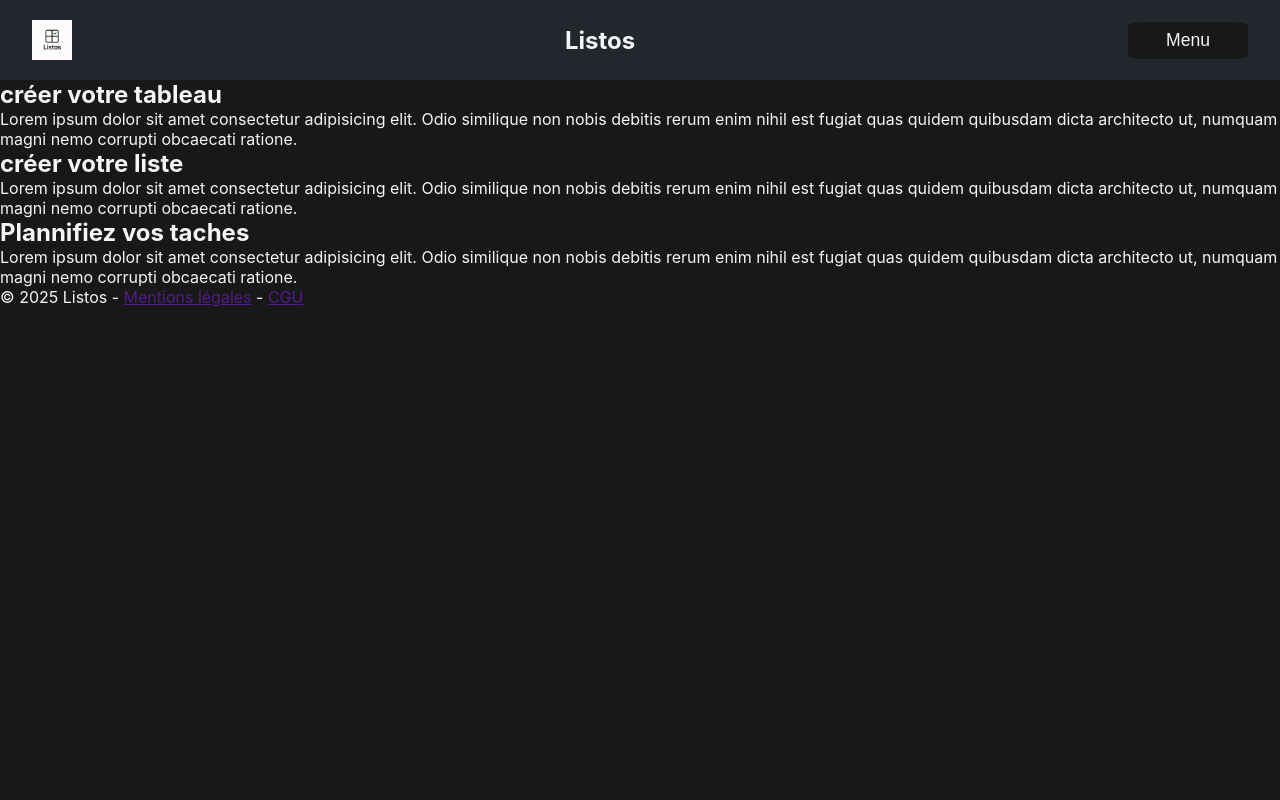
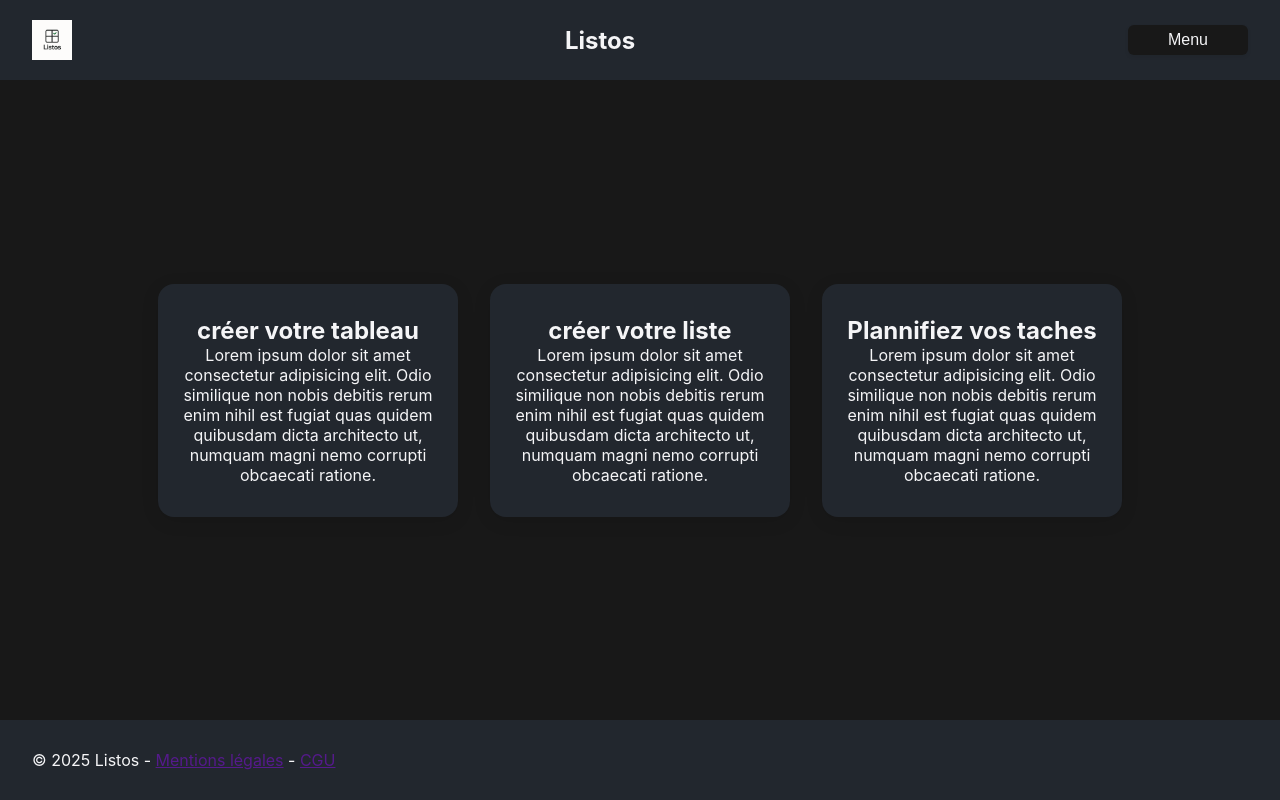
Before and after one commit to joch0117/Listos, a PHP site: page / in a window 1280 px wide. Run offline with PHP 8.4, Linux system fonts and the light colour scheme.

Commit message:
page d'acceuil +dropdown js

```diff
--- /dev/null
+++ b/front-end/asset/js/dropdown.js
@@ -0,0 +1,12 @@
+//fonction pour le menu page d'acceuil dropdown menu
+console.log("Acceuil");
+
+//dropdown menu
+document.addEventListener('DOMContentLoaded',function(){
+    const btn = document.getElementById("dropdownToggle");
+    const menu = btn.parentNode;
+    btn.addEventListener("click", function(e){
+        console.log("bouton clické")
+        menu.classList.toggle("open");
+    });
+});
--- /dev/null
+++ b/front-end/asset/style/components/_acceuil.scss
@@ -0,0 +1,44 @@
+@use '../variables.scss' as v;
+
+.acceuil{
+    display:flex;
+    flex-direction: row;
+    align-items: center;
+    justify-content: center;
+    padding: 2rem 1rem;
+    gap:2rem;
+}
+
+.b-card{
+    background-color: v.$secondary;
+    color: v.$text;
+    border-radius: 1rem;
+    box-shadow: 0 4px 18px rgba(0,0,0,0.10);
+    padding:2rem 1.5rem;
+    max-width: 300px;
+    min-width:240px;
+    height:75%;
+    flex: 1 1 250px;
+    display: flex;
+    flex-direction: column;
+    align-items:center;
+    text-align:center;
+    transition:box-shadow 0.2s;
+}
+
+.b-card:hover {
+    box-shadow: 0 8px 28px rgba(0,0,0,0.16);    // effet d’ombre plus forte au survol
+    transform: translateY(-4px) scale(1.03);
+}
+
+@media (max-width: 900px) {
+    .acceuil {
+    flex-direction: column;
+    align-items: stretch;
+    gap: 1.2rem;
+    }
+    .b-card {
+    max-width: 100%;
+    width: 100%;
+    }
+}
--- a/front-end/asset/style/components/_card.scss
+++ /dev/null
@@ -1,6 +0,0 @@
-@use '../variables';
-
-.card{
-    background-color: v.$secondary;
-    display: flex;
-}
--- /dev/null
+++ b/front-end/asset/style/components/_footer.scss
@@ -0,0 +1,13 @@
+@use '../variables.scss' as v;
+
+footer{
+    background-color: v.$secondary;
+    height:5rem;
+    display: flex;
+    align-items: center;
+    justify-content:space-between;
+    margin: 0 auto;
+    height:5rem;
+    padding:0 2rem;
+    width: 100%;
+}
--- a/front-end/asset/style/components/_header.scss
+++ b/front-end/asset/style/components/_header.scss
@@ -30,15 +30,60 @@
 .dropbtn{
     background-color:v.$primary;
     color:v.$text;
-    border-radius:12%;
-    padding: 0.5rem 0.5rem;
+    border-radius:0.375rem;
+    padding: 0.375rem 0.75rem;
     border: none;
-    font-size: 1.1rem;
+    font-size: 1rem;
     min-width: 120px;
     cursor:pointer;
     transition: background 0.2;
+    box-shadow: 0 2px 4px rgba(0,0,0,0.07);
+}
+
+.dropbtn:hover,
+.dropbtn:focus {
+    background: v.$text;
+    color: v.$primary;
+    outline: none;
+    border: 1.5px solid v.$primary;
+}
+.menu{
+    position:relative;
 }
 
 .menu ul{
+    position:absolute;
+    top:110%;
+    right:0;
     display: none;
+    list-style: none;
+    padding: 0;
+    margin:0;
+    border-radius: 0.5rem;
+    box-shadow: 0 4px 18 px rgba(0,0,0,0.10);
+    min-width: 170px;
+    z-index: 50;
+    opacity:0;
+    pointer-events:none;
+    transform: translate(-10px);
+    transition: opacity 0.23s, transform 0.23s;
 }
+
+.menu ul li a {
+    text-decoration: none;
+    color: v.$primary;
+    display:block;
+    padding: 0.7rem 1.2rem;
+    font-size: 1rem;
+    transition: background 0.2,color 0.2;
+}
+
+.menu.open ul{
+    display:block;
+    background-color: v.$text;
+    color: v.$primary;
+    box-shadow: 0 2px 4px v.$secondary;
+    opacity: 1;
+    pointer-events: auto;
+    transform: translateY(0);
+}
--- a/front-end/asset/style/style.css
+++ b/front-end/asset/style/style.css
@@ -27,19 +27,119 @@
 .dropbtn {
   background-color: #181818;
   color: #f5f5f7;
-  border-radius: 12%;
-  padding: 0.5rem 0.5rem;
+  border-radius: 0.375rem;
+  padding: 0.375rem 0.75rem;
   border: none;
-  font-size: 1.1rem;
+  font-size: 1rem;
   min-width: 120px;
   cursor: pointer;
   transition: background 0.2;
+  box-shadow: 0 2px 4px rgba(0, 0, 0, 0.07);
+}
+
+.dropbtn:hover,
+.dropbtn:focus {
+  background: #f5f5f7;
+  color: #181818;
+  outline: none;
+  border: 1.5px solid #181818;
+}
+
+.menu {
+  position: relative;
 }
 
 .menu ul {
+  position: absolute;
+  top: 110%;
+  right: 0;
   display: none;
+  list-style: none;
+  padding: 0;
+  margin: 0;
+  border-radius: 0.5rem;
+  box-shadow: 0 4px 18 px rgba(0, 0, 0, 0.1);
+  min-width: 170px;
+  z-index: 50;
+  opacity: 0;
+  pointer-events: none;
+  transform: translate(-10px);
+  transition: opacity 0.23s, transform 0.23s;
 }
 
+.menu ul li a {
+  text-decoration: none;
+  color: #181818;
+  display: block;
+  padding: 0.7rem 1.2rem;
+  font-size: 1rem;
+  transition: background 0.2, color 0.2;
+}
+
+.menu.open ul {
+  display: block;
+  background-color: #f5f5f7;
+  color: #181818;
+  box-shadow: 0 2px 4px #22272e;
+  opacity: 1;
+  pointer-events: auto;
+  transform: translateY(0);
+}
+
+footer {
+  background-color: #22272e;
+  height: 5rem;
+  display: flex;
+  align-items: center;
+  justify-content: space-between;
+  margin: 0 auto;
+  height: 5rem;
+  padding: 0 2rem;
+  width: 100%;
+}
+
+.acceuil {
+  display: flex;
+  flex-direction: row;
+  align-items: center;
+  justify-content: center;
+  padding: 2rem 1rem;
+  gap: 2rem;
+}
+
+.b-card {
+  background-color: #22272e;
+  color: #f5f5f7;
+  border-radius: 1rem;
+  box-shadow: 0 4px 18px rgba(0, 0, 0, 0.1);
+  padding: 2rem 1.5rem;
+  max-width: 300px;
+  min-width: 240px;
+  height: 75%;
+  flex: 1 1 250px;
+  display: flex;
+  flex-direction: column;
+  align-items: center;
+  text-align: center;
+  transition: box-shadow 0.2s;
+}
+
+.b-card:hover {
+  box-shadow: 0 8px 28px rgba(0, 0, 0, 0.16);
+  transform: translateY(-4px) scale(1.03);
+}
+
+@media (max-width: 900px) {
+  .acceuil {
+    flex-direction: column;
+    align-items: stretch;
+    gap: 1.2rem;
+  }
+  .b-card {
+    max-width: 100%;
+    width: 100%;
+  }
+}
 * {
   margin: 0;
   padding: 0;
@@ -50,6 +150,13 @@ body {
   background-color: #181818;
   color: #f5f5f7;
   font-family: "Inter", "Sgoe UI", arial, sans-serif;
+  min-height: 100vh;
+  display: flex;
+  flex-direction: column;
+}
+
+main {
+  flex: 1;
 }
 
 /*# sourceMappingURL=style.css.map */
--- a/front-end/asset/style/style.scss
+++ b/front-end/asset/style/style.scss
@@ -1,14 +1,27 @@
 @use 'variables' as v;
 @use 'components/header';
+@use 'components/footer';
+@use 'components/acceuil';
 
+
+//remise à zero
 *{
     margin: 0;
     padding: 0;
     box-sizing: border-box;
 }
 
+//style général
+
 body{
     background-color: v.$primary;
     color: v.$text;
     font-family: v.$font-main;
+    min-height: 100vh;
+    display: flex;
+    flex-direction: column;
     }
+
+main{
+    flex:1;
+}
--- a/front-end/index.html
+++ b/front-end/index.html
@@ -24,16 +24,16 @@
             <div></div>
         </nav>
     </header>
-    <main>
-        <section class="card">
+    <main class="acceuil">
+        <section class="b-card">
             <h2>créer votre tableau</h2>
             <p>Lorem ipsum dolor sit amet consectetur adipisicing elit. Odio similique non nobis debitis rerum enim nihil est fugiat quas quidem quibusdam dicta architecto ut, numquam magni nemo corrupti obcaecati ratione.</p>
         </section>
-        <section class="card">
+        <section class="b-card">
             <h2>créer votre liste</h2>
             <p>Lorem ipsum dolor sit amet consectetur adipisicing elit. Odio similique non nobis debitis rerum enim nihil est fugiat quas quidem quibusdam dicta architecto ut, numquam magni nemo corrupti obcaecati ratione.</p>
         </section>
-        <section class="card">
+        <section class="b-card">
             <h2>Plannifiez vos taches</h2>
             <p>Lorem ipsum dolor sit amet consectetur adipisicing elit. Odio similique non nobis debitis rerum enim nihil est fugiat quas quidem quibusdam dicta architecto ut, numquam magni nemo corrupti obcaecati ratione.</p>
         </section>
@@ -41,6 +41,6 @@
     <footer>
         <p>© 2025 Listos - <a href="">Mentions légales</a> - <a href="">CGU</a></p>
     </footer>
-    <script src="script.js"></script>
+    <script src="./asset/js/dropdown.js"></script>
 </body>
 </html>
```
Also changed, not shown: front-end/asset/js/main.js (added), 1 other file.
